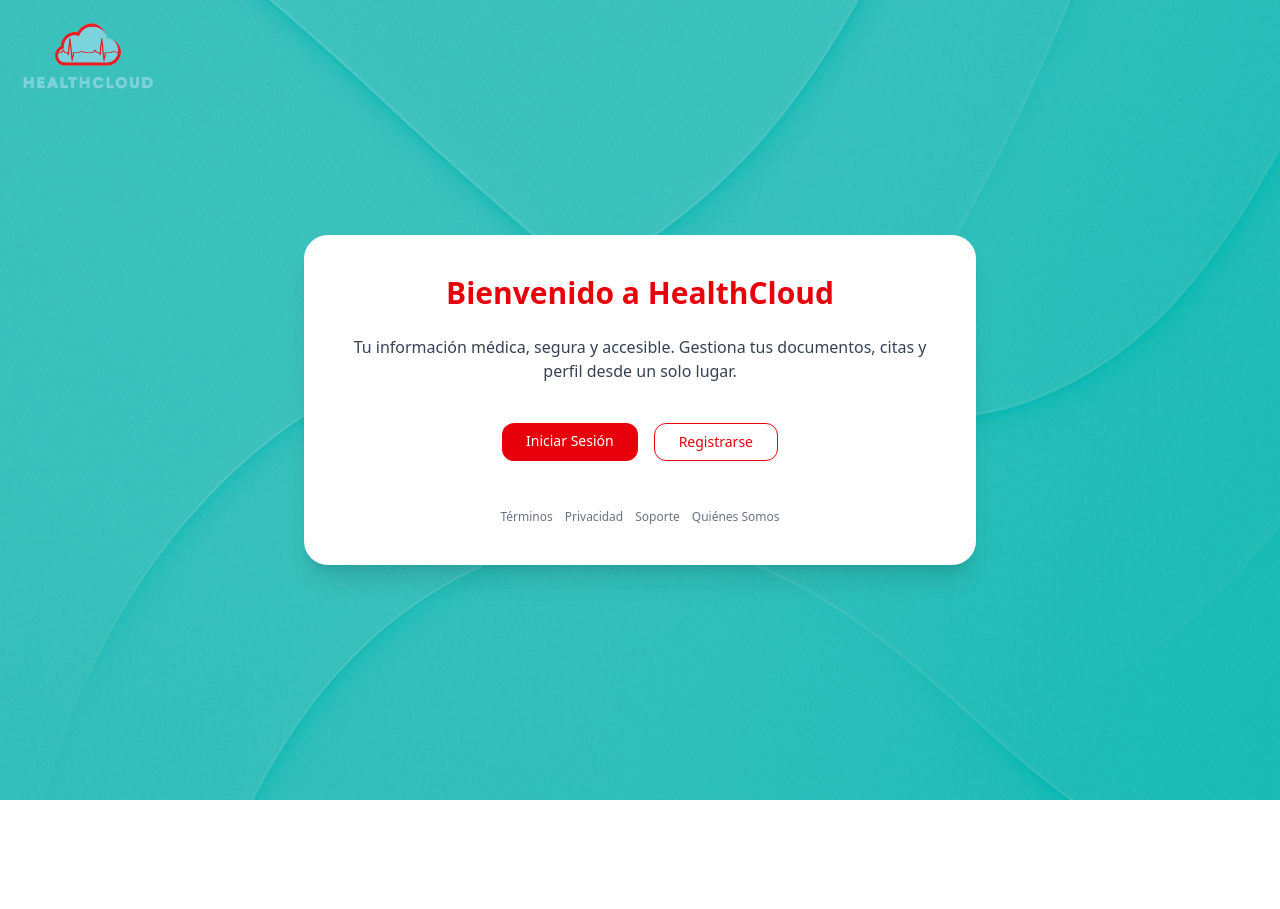
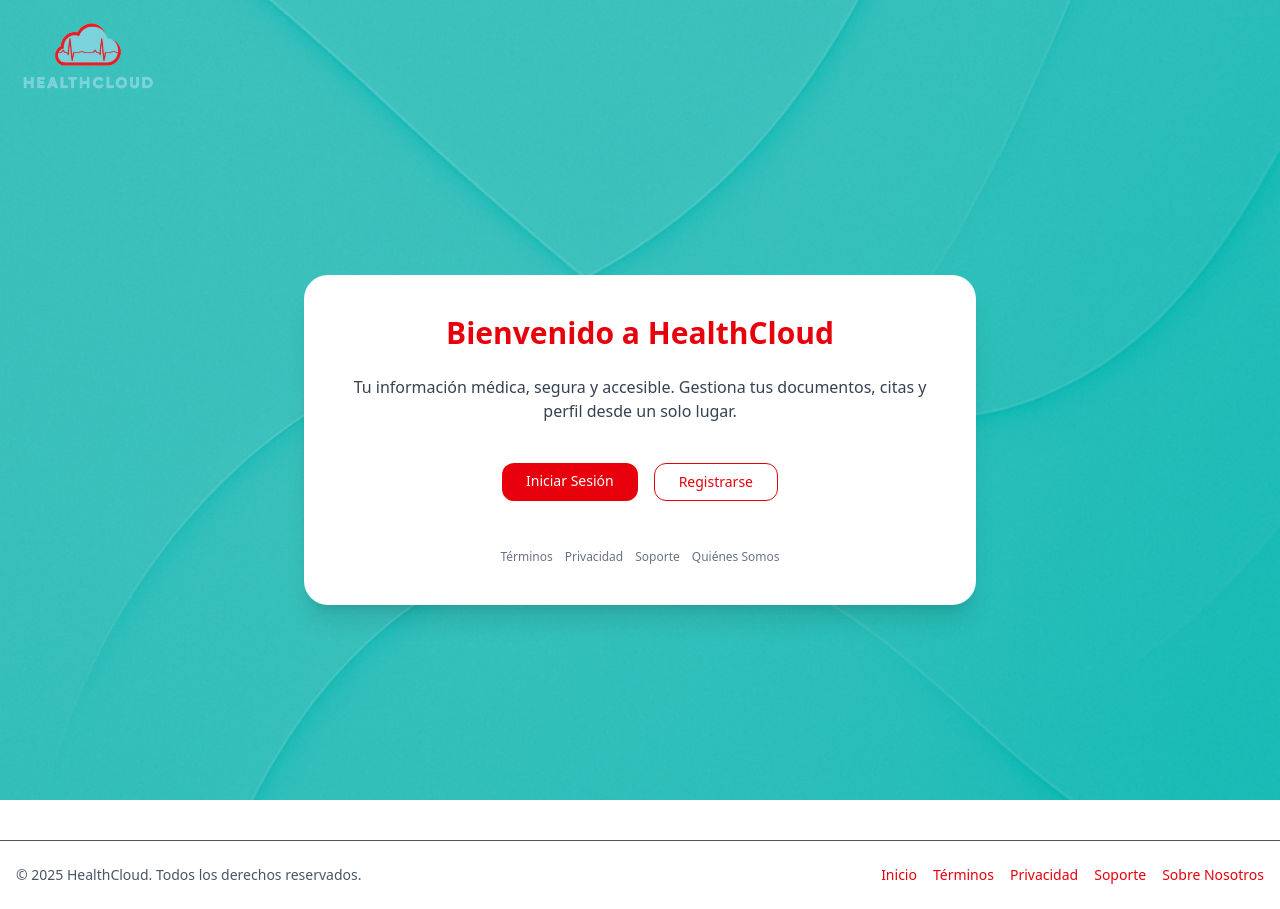
Before and after one commit to riasnex/HealthCloud, a React (Vite) app in the folder hc-front/: page /home in a window 1280 px wide. Before the commit the page ends 800 px from the top, so only its background shows below. Built offline with nearby package versions, Linux system fonts and the light colour scheme.

Commit message:
Se crea componente FOOTER y se añade campo de fecha de nacimiento a los formularios.

```diff
--- /dev/null
+++ b/hc-front/src/componentes/footer.jsx
@@ -0,0 +1,19 @@
+import { Link } from "react-router-dom";
+
+export function Footer() {
+  return (
+    <footer className="bg-white bg-opacity-90 text-sm text-gray-600 border-t mt-10">
+      <div className="max-w-7xl mx-auto px-4 py-6 flex flex-col sm:flex-row justify-between items-center gap-4">
+        <p>© 2025 HealthCloud. Todos los derechos reservados.</p>
+
+        <nav className="flex gap-4 flex-wrap text-red-600">
+          <Link to="/" className="hover:underline">Inicio</Link>
+          <Link to="/terminos" className="hover:underline">Términos</Link>
+          <Link to="/privacidad" className="hover:underline">Privacidad</Link>
+          <Link to="/soporte" className="hover:underline">Soporte</Link>
+          <Link to="/nosotros" className="hover:underline">Sobre Nosotros</Link>
+        </nav>
+      </div>
+    </footer>
+  );
+}
--- a/hc-front/src/paginas/centros.jsx
+++ b/hc-front/src/paginas/centros.jsx
@@ -12,16 +12,19 @@ export function CentrosMedicos() {
     },
     {
       nombre: "Clínica Dávila",
-      enlace:
-        "https://www.davila.cl/consultasmedicas/reservas-de-hora/?utm_source=google&utm_medium=cpc&utm_campaign=aon_google_marca&gad_source=1&gad_campaignid=19794732956&gbraid=0AAAAAC6uXXo_71dF7aHGpW4UnU1I9K5x6&gclid=Cj0KCQjwoZbBBhDCARIsAOqMEZXdod_4SaNDFa7UTmL399gs20Fd7SYIpupawL8MtbPJeYv9Bb-3kEgaAiC5EALw_wcB/",
+      enlace: "https://www.davila.cl/consultasmedicas/reservas-de-hora/?utm_source=google&utm_medium=cpc&utm_campaign=aon_google_marca&gad_source=1&gad_campaignid=19794732956&gbraid=0AAAAAC6uXXo_71dF7aHGpW4UnU1I9K5x6&gclid=Cj0KCQjwoZbBBhDCARIsAOqMEZXdod_4SaNDFa7UTmL399gs20Fd7SYIpupawL8MtbPJeYv9Bb-3kEgaAiC5EALw_wcB/",
     },
     {
       nombre: "Hospital Clínico UC Christus",
       enlace: "https://agenda.ucchristus.cl/reserva-horas/busqueda/",
     },
     {
-      nombre: "Hospital del Salvador",
-      enlace: "https://www.hospitalsalvador.cl/",
+      nombre: "Integra Médica",
+      enlace: "https://www.integramedica.cl/integramedica/agendamiento/",
+    },
+    {
+      nombre: "Red Salud",
+      enlace: "https://agenda.redsalud.cl/patientPortal/identifyPatient/",
     },
     {
       nombre: "Clínica Las Condes",
--- a/hc-front/src/paginas/home.jsx
+++ b/hc-front/src/paginas/home.jsx
@@ -1,5 +1,6 @@
 import { useState } from "react";
 import { Link, useNavigate } from "react-router-dom";
+import { Footer } from "../componentes/footer";
 
 export function Home() {
   const [modalAbierto, setModalAbierto] = useState(false);
@@ -7,14 +8,14 @@ export function Home() {
 
   const abrirModal = () => setModalAbierto(true);
   const cerrarModal = () => setModalAbierto(false);
-
   const irARegistro = (tipo) => {
     cerrarModal();
     navigate(`/${tipo}`);
   };
 
   return (
-    <div className="min-h-screen bg-[url('/FondoRegistro.png')] bg-cover bg-center flex items-center justify-center px-4">
+    <>
+      <div className="bg-[url('/FondoRegistro.png')] bg-cover bg-center min-h-screen flex items-center justify-center px-4 pt-20">
         <div className="absolute top-4 left-4">
           <img src="/LogoHC.png" alt="Logo HealthCloud" className="h-20" />
         </div>
@@ -75,5 +76,8 @@ export function Home() {
           </div>
         )}
       </div>
+
+      <Footer /> {/* El footer aparece debajo del contenido */}
+    </>
   );
 }
--- a/hc-front/src/paginas/medico.jsx
+++ b/hc-front/src/paginas/medico.jsx
@@ -55,6 +55,11 @@ export function RegistroMedico() {
             <option value="femenino">Femenino</option>
           </select>
           {errors.sexo && <span className="text-red-500 text-sm">{errors.sexo.message}</span>}
+          <input {...register("fnacimiento", { required: true })}
+          type="date"
+          className="w-8/12 border border-gray-300 rounded px-4 py-2 focus:outline-none focus:ring-2 focus:ring-blue-500"
+          placeholder="Fecha de nacimiento" />
+          {errors.fnacimiento && <span className="text-red-500 text-sm">{errors.fnacimiento.message}</span>}
           <input {...register("especialidad", { required: true })}
           type="text"
           className="w-8/12 border border-gray-300 rounded px-4 py-2 focus:outline-none focus:ring-2 focus:ring-blue-500"
--- a/hc-front/src/paginas/paciente.jsx
+++ b/hc-front/src/paginas/paciente.jsx
@@ -50,6 +50,9 @@ export function RegistroPaciente() {
           </select>
           {errors.sexo && <span className="text-red-500 text-sm">{errors.sexo.message}</span>}
 
+          <input {...register("fnacimiento")} type="date" className="w-8/12 border border-gray-300 rounded px-4 py-2 focus:outline-none focus:ring-2 focus:ring-blue-500" placeholder="Fecha de nacimiento"/>
+          {errors.fnacimiento && <span className="text-red-500 text-sm">{errors.fnacimiento.message}</span>}
+
           <select {...register("prevision")} className="w-8/12 border border-gray-300 rounded px-4 py-2 focus:outline-none focus:ring-2 focus:ring-blue-500">
             <option value="">Previsión de Salud</option>
             <option value="fonasa">Fonasa</option>
--- a/hc-front/src/paginas/terminos.jsx
+++ b/hc-front/src/paginas/terminos.jsx
@@ -1,4 +1,3 @@
-// src/pages/TerminosCondiciones.jsx
 export function TerminosCondiciones() {
     return (
       <div className="min-h-screen bg-[url('/FondoRegistro.png')] bg-cover bg-center flex items-center justify-center px-4">
--- a/hc-front/src/schema/auth.js
+++ b/hc-front/src/schema/auth.js
@@ -94,6 +94,9 @@ export const registerSchemapaciente = z.object({
     sexo:z.string({
         required_error:"El sexo es requerido"}).refine(value => ["masculino", "femenino"].includes(value), {message: "Debe seleccionar un sexo valido",
     }),
+    fnacimiento: z.string({
+        required_error:"La fecha de nacimiento es requerida"}).regex(/^\d{4}-\d{2}-\d{2}$/, { message: "La fecha de nacimiento debe estar en el formato YYYY-MM-DD",
+    }),
     prevision: z.string({
         required_error:"La previsión es requerida"}).refine(value => ["fonasa", "isapre"].includes(value), {message: "Debe seleccionar una previsión válida",
     }),
@@ -122,7 +125,9 @@ export const registerSchemamedico = z.object({
     sexo:z.string({
         required_error:"El sexo es requerido"}).refine(value => ["masculino", "femenino"].includes(value), {message: "Debe seleccionar un sexo valido",
     }),
-
+    fnacimiento: z.string({
+        required_error:"La fecha de nacimiento es requerida"}).regex(/^\d{4}-\d{2}-\d{2}$/, { message: "La fecha de nacimiento debe estar en el formato YYYY-MM-DD",
+    }),
     especialidad: z.string({
         required_error:"La especialidad es requerida"}).min(1, { message: "La especialidad no puede estar vacia",
     }),
```
Lines whose indentation alone changed are shown as unchanged.
